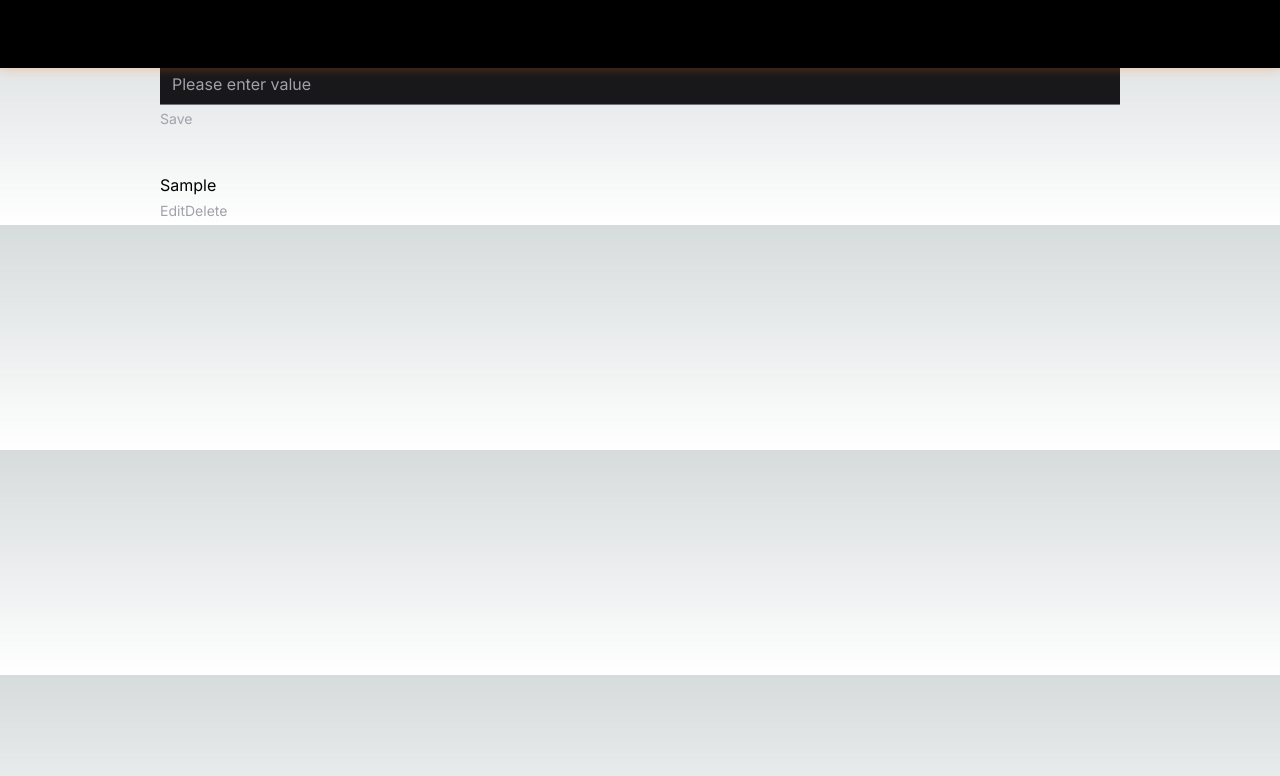
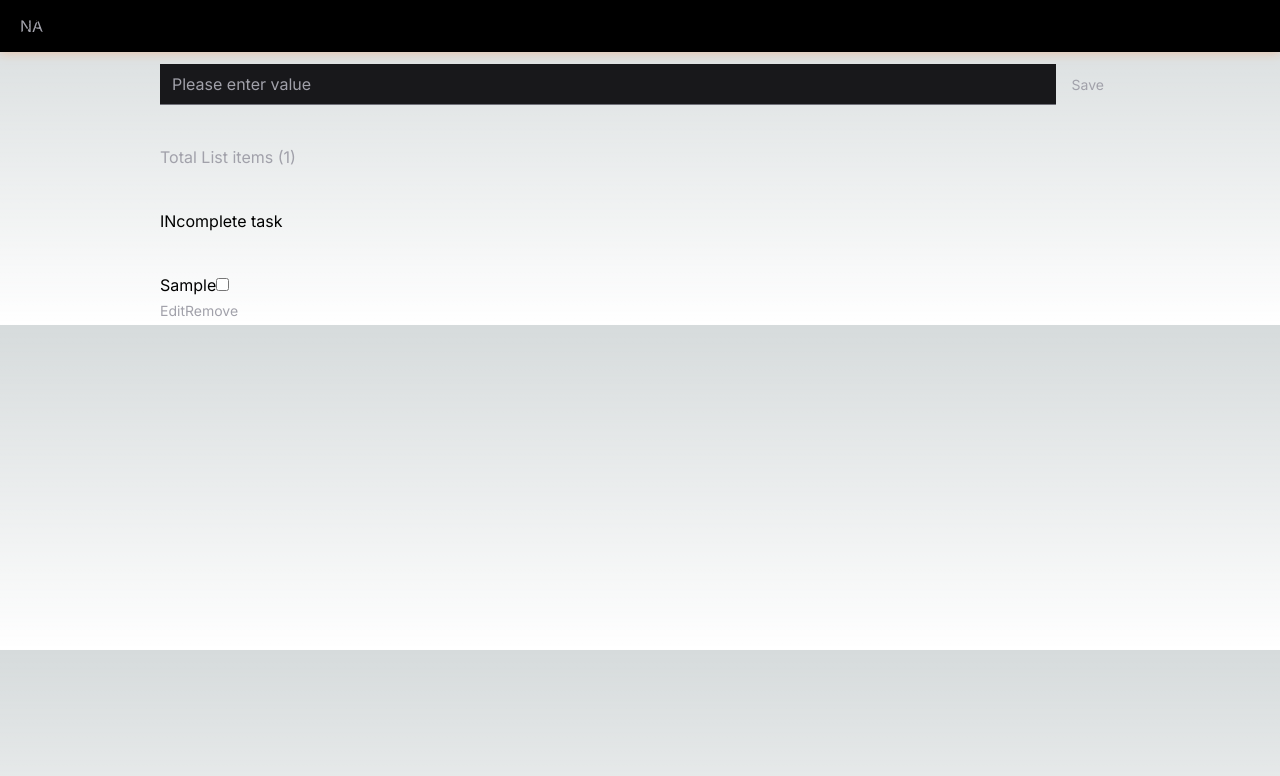
Before and after one commit to keya-upadhyay/todo-next, a Next.js app: page / in a window 1280 px wide. Both pictures are taken after typing "Sample" into the empty fields and a click on the button "Save". Shown: the top 776 px of the page. Built offline with nearby package versions, Linux system fonts and the light colour scheme.

Commit message:
todo list check and uncheck list done

```diff
--- a/src/Components/NewTodoList.jsx
+++ b/src/Components/NewTodoList.jsx
@@ -2,16 +2,17 @@
 import React, { useState } from "react";
 import { toast } from "react-toastify";
 
-const NewTodoList = ({ createTodo, todos }) => {
+const NewTodoList = ({ createTodo }) => {
   const [userInput, setUserInput] = useState("");
+  // const [userInput, setUserInput] = useState([{task:""}]);
 
   const handleSubmit = (e) => {
     e.preventDefault();
+    // let ids = Math.random(todos.id).toFixed(2);
     if (userInput === "") {
-      toast.warn("Plase fill out form ");
+      toast.warn("Plase fill out form");
     } else {
-      let newTodo = { task: userInput, id: todos.length + 1 };
-      createTodo(newTodo);
+      createTodo(userInput);
       setUserInput("");
     }
   };
@@ -21,7 +22,7 @@ const NewTodoList = ({ createTodo, todos }) => {
   };
 
   return (
-    <form onSubmit={handleSubmit} className="space-x-10 flex items-center ">
+    <form onSubmit={handleSubmit} className="space-x-10 flex items-center">
       <input
         id="task"
         type="text"
--- a/src/Components/TodoList.jsx
+++ b/src/Components/TodoList.jsx
@@ -1,6 +1,6 @@
 import React, { useEffect, useState } from "react";
 
-const TodoList = ({ todo, remove, update }) => {
+const TodoList = ({ todo, remove, update, checkTask, setCheckTask }) => {
   const [isEditing, setIsEditing] = useState(false);
 
   const [task, setTask] = useState(todo.task);
@@ -25,7 +25,7 @@ const TodoList = ({ todo, remove, update }) => {
 
   if (isEditing) {
     return (
-      <div className="Todo">
+      <div className="Todo" id={todo.id}>
         <form className="Todo-edit-form" onSubmit={handleUpdate}>
           <input onChange={handleChange} value={task} type="text" />
           <button type="submit">Save</button>
@@ -34,8 +34,33 @@ const TodoList = ({ todo, remove, update }) => {
     );
   } else {
     return (
-      <div className="bg-zinc-900 p-4 shadow-sm shadow-slate-600">
-        <span className="text-zinc-500 capitalize">{todo.task}</span>
+      <div className="bg-zinc-900 p-4 shadow-sm shadow-slate-600" id={todo.id}>
+        <div className="flex items-center justify-between">
+          <span className="text-zinc-500 capitalize">{todo.task}</span>
+
+          <label htmlFor={todo.id}>
+            {/* <input
+              type="checkbox"
+              id={todo.id}
+              onChange={() => {
+                setCheckTask(task);
+              }}
+              checked={checkTask}
+            ></input> */}
+            <input
+              type="checkbox"
+              id={todo.id}
+              onChange={() => {
+                if (checkTask.includes(todo.id)) {
+                  setCheckTask(checkTask.filter((id) => id !== todo.id)); // Uncheck the task
+                } else {
+                  setCheckTask([...checkTask, todo.id]); // Check the task
+                }
+              }}
+              checked={checkTask.includes(todo.id)}
+            ></input>
+          </label>
+        </div>
         <div className="flex items-center justify-between">
           <button
             className="text-zinc-600 hover:text-zinc-500 transition-colors"
@@ -47,7 +72,7 @@ const TodoList = ({ todo, remove, update }) => {
             className="text-zinc-600 hover:text-zinc-500 transition-colors"
             onClick={handleDelete}
           >
-            Delete
+            Remove
           </button>
         </div>
       </div>
--- a/src/app/Todo/page.jsx
+++ b/src/app/Todo/page.jsx
@@ -5,10 +5,20 @@ import React, { useState } from "react";
 
 const Page = () => {
   const [todos, setTodos] = useState([]);
+  const [open, setOpen] = useState({ state: false, id: null });
+  const [checkTask, setCheckTask] = useState([]);
+  const completedTasks = todos.filter((todo) => checkTask.includes(todo.id));
+  const incompleteTasks = todos.filter((todo) => !checkTask.includes(todo.id));
 
+  const deteleData = (id) => {
+    let a = todos.filter((todo) => todo.id != id);
+    setTodos(a);
+    setOpen({ state: false, id: null });
+  };
   const handleDelete = (id) => {
-    setTodos(todos.filter((todo) => todo.id !== id));
+    setOpen({ state: true, id: id });
   };
+
   const handleUpdate = (id, updatedTask) => {
     setTodos(
       todos.map((todo) => {
@@ -24,19 +34,83 @@ const Page = () => {
     setTodos([...todos, newTodo]);
   };
 
-  const todo = todos.map((todo) => (
+  const todo = todos.map((todo, index) => (
     <TodoList
       key={todo.id}
       todo={todo}
-      remove={handleDelete}
+      remove={(id) => handleDelete(id)}
       update={handleUpdate}
+      checkTask={checkTask}
+      setCheckTask={setCheckTask}
     />
   ));
 
   return (
     <div className="w-3/4 mx-auto space-y-10">
-      <NewTodoList createTodo={create} todos={todos} />
-      <div className="grid grid-cols-3 gap-4">{todo}</div>
+      <NewTodoList
+        createTodo={(userInput) => {
+          const maxId =
+            todos
+              .map((item) => +item.id)
+              .sort((a, b) => a - b)
+              .pop() || 1;
+          setTodos((preTodos) => [
+            ...preTodos,
+            { task: userInput, id: maxId + 1 },
+          ]);
+        }}
+      />
+      <span className="text-zinc-400 my-2 inline-block">
+        Total List items ({todo.length})
+      </span>
+      {/* <div className="grid grid-cols-3 gap-4">{todo}</div> */}
+      <p>INcomplete task</p>
+      <div className="grid grid-cols-3 hey gap-4">
+        {incompleteTasks.map((todo) => (
+          <TodoList
+            key={todo.id}
+            todo={todo}
+            remove={handleDelete}
+            update={handleUpdate}
+            checkTask={checkTask}
+            setCheckTask={setCheckTask}
+          />
+        ))}
+      </div>
+      {completedTasks.length > 0 && (
+        <div>
+          <h3 className="text-zinc-400 hi my-2">Completed Tasks</h3>
+          <div className="grid grid-cols-3 gap-4">
+            {completedTasks.map((todo) => (
+              <TodoList
+                key={todo.id}
+                todo={todo}
+                remove={handleDelete}
+                update={handleUpdate}
+                checkTask={checkTask}
+                setCheckTask={setCheckTask}
+              />
+            ))}
+          </div>
+        </div>
+      )}
+
+      <div
+        className={`${
+          open.state
+            ? "fixed bg-black bg-blur-lg inset-0 h-full w-full flex items-center justify-center"
+            : "hidden"
+        }`}
+      >
+        <p>This data will be deleted</p>
+
+        <button
+          onClick={() => deteleData(open.id)}
+          className="m-4 py-2 px-4 bg-black/05"
+        >
+          Delete
+        </button>
+      </div>
     </div>
   );
 };
```
